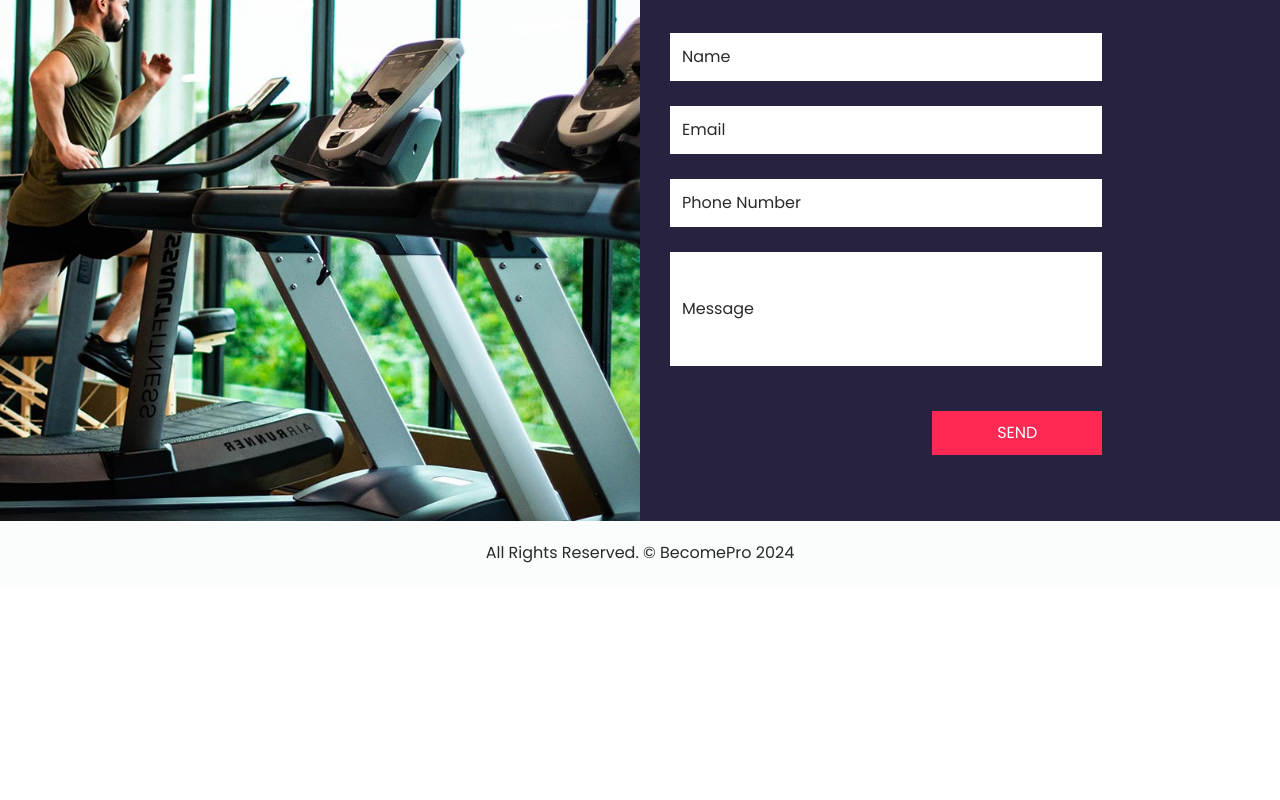
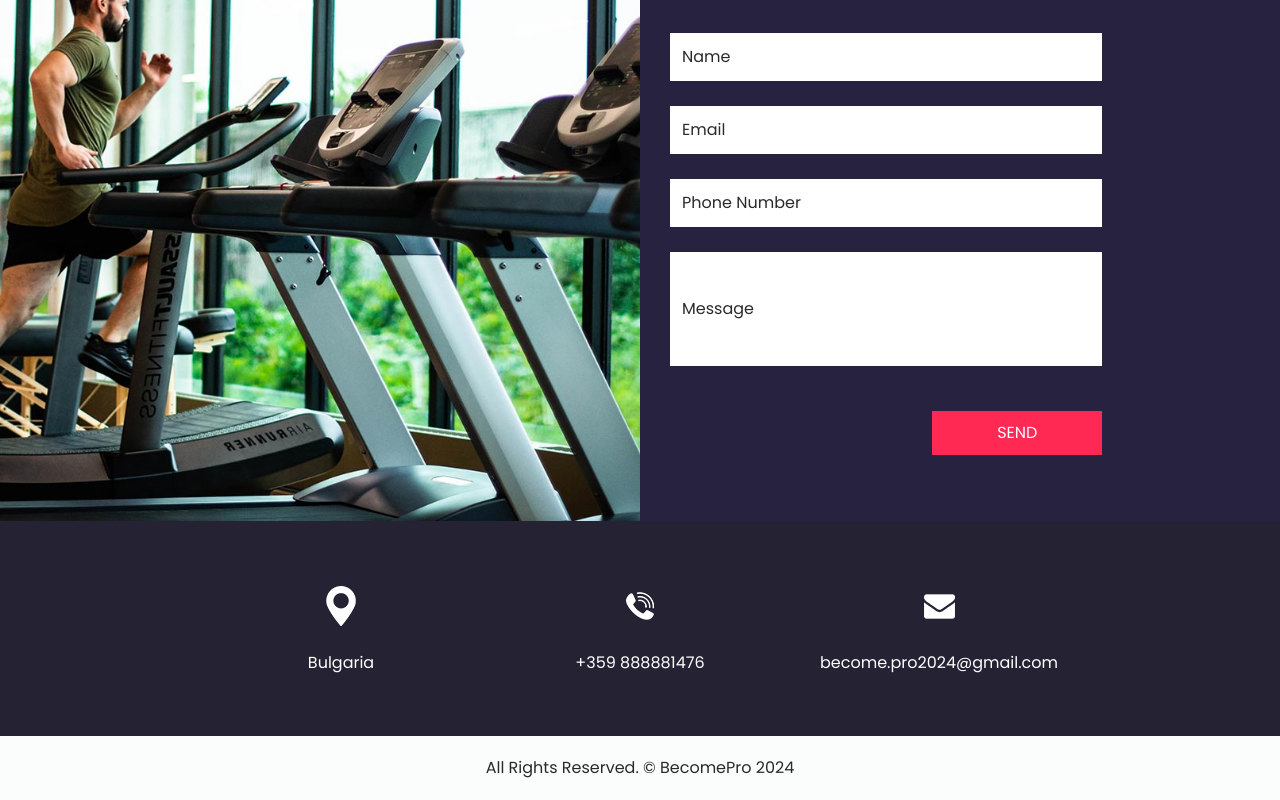
Before and after one commit to al-badarin/BecomePro, a React (Vite) app in the folder client/: page /contact in a window 1280 px wide. Shown: the part 910-1710 px from the top of the page. Before the commit the page ends 1495 px from the top, so only its background shows below. Built offline with nearby package versions, Linux system fonts and the light colour scheme; no server answers.

Commit message:
add Info

```diff
--- a/client/src/components/contact/Contact.jsx
+++ b/client/src/components/contact/Contact.jsx
@@ -1,5 +1,8 @@
+import Info from './info/Info';
+
 export default function Contact() {
   return (
+    <>
       <section className="contact_section">
         <div className="container-fluid">
           <div className="row">
@@ -39,5 +42,8 @@ export default function Contact() {
           </div>
         </div>
       </section>
+
+      <Info />
+    </>
   );
 }
--- a/client/src/components/Info.jsx
+++ b/client/src/components/contact/info/Info.jsx
@@ -1,38 +1,44 @@
+import { Link } from 'react-router-dom';
+
 export default function Info() {
+  // TODO: add paths to LINKS
+
   return (
     <section className="info_section layout_padding2">
       <div className="container">
         <div className="info_items">
-          <a href="">
+          <Link to="">
             <div className="item ">
               <div className="img-box box-1">
                 <img src="" alt="" />
               </div>
               <div className="detail-box">
-                <p>Location</p>
+                <p>Bulgaria</p>
               </div>
             </div>
-          </a>
-          <a href="">
+          </Link>
+
+          <Link to="">
             <div className="item ">
               <div className="img-box box-2">
                 <img src="" alt="" />
               </div>
               <div className="detail-box">
-                <p>+02 1234567890</p>
+                <p>+359 888881476</p>
               </div>
             </div>
-          </a>
-          <a href="">
+          </Link>
+
+          <Link to="">
             <div className="item ">
               <div className="img-box box-3">
                 <img src="" alt="" />
               </div>
               <div className="detail-box">
-                <p>demo@gmail.com</p>
+                <p>become.pro2024@gmail.com</p>
               </div>
             </div>
-          </a>
+          </Link>
         </div>
       </div>
     </section>
```
Lines whose indentation alone changed are shown as unchanged.
